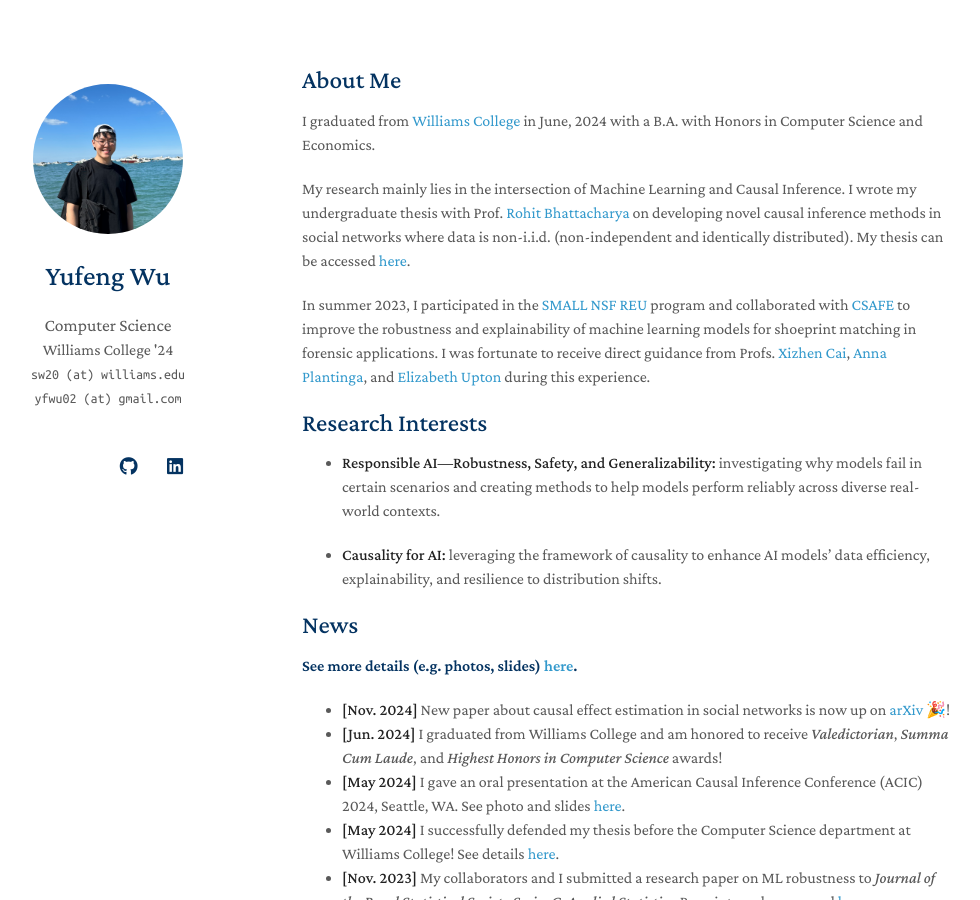
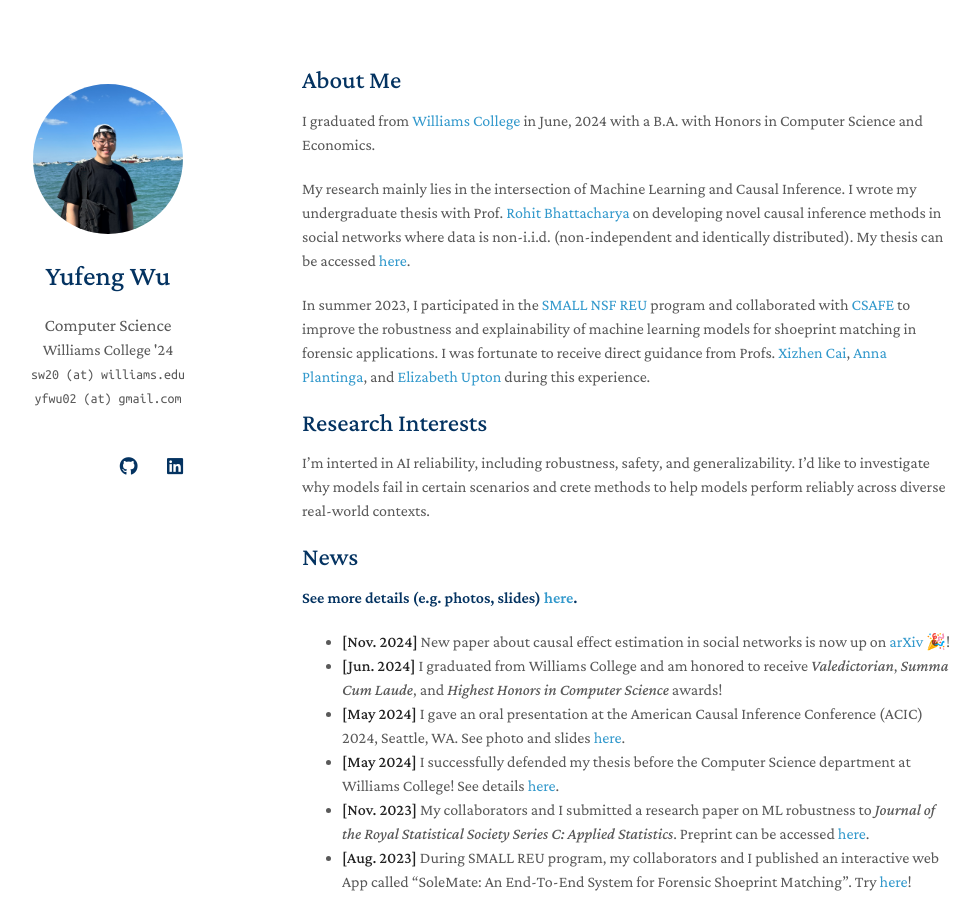
Before and after one commit to yufeng-wu/yufeng-wu.github.io, a Jekyll site: the page built from index.md, in a window 1280 px wide and 900 px high. Shown: the whole window, without its empty margins (168-1148 px from the left). Built offline with Jekyll 4.4.1, drawn with Linux system fonts in a browser that asks for light colours; a style sheet for code colours, icons or effects is not loaded; our own code applies the rules of GitHub Pages for plain Markdown files.

Commit message:
update cv and text

```diff
--- a/index.md
+++ b/index.md
@@ -12,9 +12,7 @@
 
 ## Research Interests
 
-- **Responsible AI---Robustness, Safety, and Generalizability:** investigating why models fail in certain scenarios and creating methods to help models perform reliably across diverse real-world contexts.
-
-- **Causality for AI:** leveraging the framework of causality to enhance AI models' data efficiency, explainability, and resilience to distribution shifts.
+I'm interted in AI reliability, including robustness, safety, and generalizability. I'd like to investigate why models fail in certain scenarios and crete methods to help models perform reliably across diverse real-world contexts.
 
 ## News
 #### See more details (e.g. photos, slides) [here](./news_detail).
```
Also changed, not shown: 1 other file.
